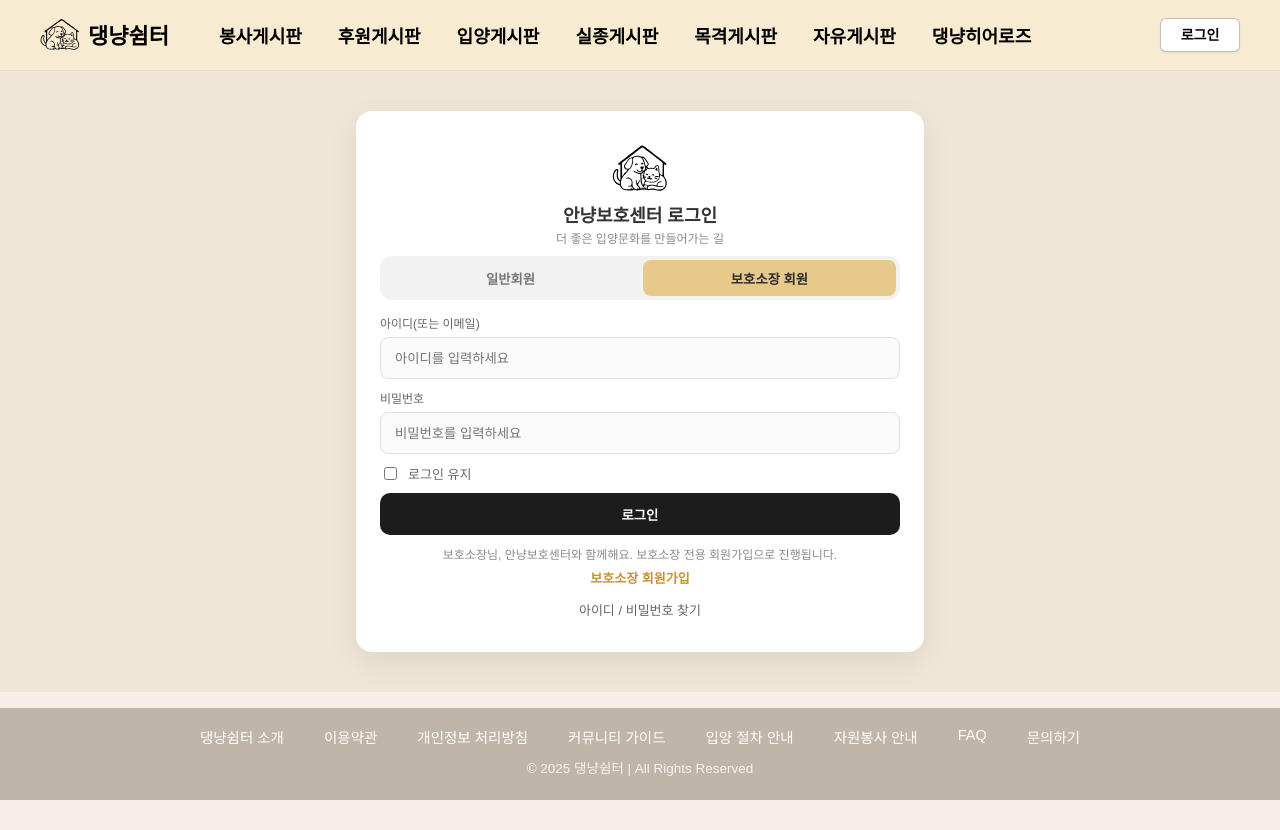
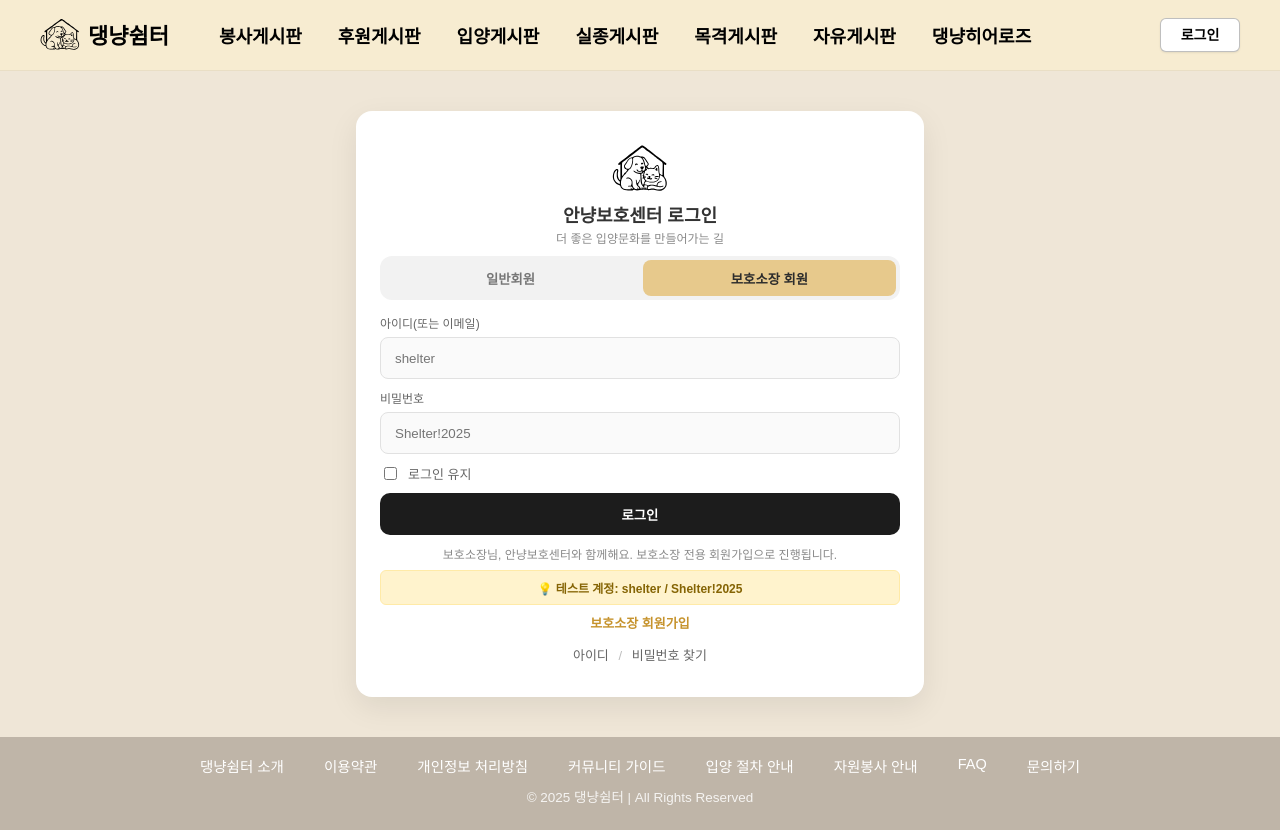
Before and after one commit to beyond-sw-camp/be19-3rd-Backoven-CatDogShelter-FE, a Vue app in the folder CatDogShelter-FE/: page /login in a window 1280 px wide. Both pictures are taken after a click on the button "보호소장 회원". Before the commit the page ends 800 px from the top, so only its background shows below. Built offline with nearby package versions, Linux system fonts and the light colour scheme; no server answers.

Commit message:
보호소장 로그인 및 헤더 라우팅
- 내 정보 버튼에 보호소장 마이페이지로 라우팅

```diff
--- a/CatDogShelter-FE/src/views/auth/login/loginForm.vue
+++ b/CatDogShelter-FE/src/views/auth/login/loginForm.vue
@@ -24,27 +24,42 @@ const signupHint = computed(() =>
     : '보호소장님, 안냥보호센터와 함께해요. 보호소장 전용 회원가입으로 진행됩니다.'
 )
 
-/** ✅ 임시 관리자 우회 로그인 추가 */
+/** ✅ 로그인 처리 (관리자/보호소장/일반) */
 const submit = async () => {
-  // 1) 임시 관리자 계정이면 백엔드 호출 없이 바로 통과
+  // 1) 임시 관리자 계정
   if (form.value.email === 'admin' && form.value.password === 'Admin!2025demo') {
     authed.value = true
-    // 로그인 상태 플래그
     localStorage.setItem('authed', '1')
-    // 라우터 가드/헤더 분기용 역할 값
-    localStorage.setItem('role', 'ADMIN')        // router.beforeEach에서 사용
-    localStorage.setItem('userRole', 'admin')     // 헤더 드롭다운 분기용(있으면)
-    // 필요하면 더미 유저 정보 저장
+    localStorage.setItem('role', 'ADMIN')
+    localStorage.setItem('userRole', 'admin')
     localStorage.setItem('user', JSON.stringify({
       account: 'admin',
       name: '관리자',
     }))
-    // 그냥 홈으로 (헤더의 “내 정보”는 /admin으로 향함)
     await router.push({ name: 'home' })
     return
   }
 
-  // 2) 일반 로그인 플로우
+  // 2) ✅ 하드코딩된 보호소장 계정 (db.json 데이터 기반)
+  if (form.value.email === 'shelter' && form.value.password === 'Shelter!2025') {
+    authed.value = true
+    localStorage.setItem('authed', '1')
+    localStorage.setItem('role', 'SHELTER_HEAD')
+    localStorage.setItem('userRole', 'shelter')
+    localStorage.setItem('user', JSON.stringify({
+      email: 'dain0404@gmail.com',
+      name: '부천시 고양이 보호소',
+      phone: '010-2244-4422',
+      location: '경기도 부천시',
+      joinDate: '2025-01-19',
+      role: 'SHELTER_HEAD',
+      shelterName: '부천시 고양이 보호소'
+    }))
+    await router.push({ name: 'home' })
+    return
+  }
+
+  // 3) 일반 로그인 플로우
   const ok = await login({ ...form.value, role: role.value, keep: keep.value })
   if (ok) {
     router.push({ name: 'home' })
@@ -99,7 +114,7 @@ const emit = defineEmits(['success'])
           type="text"
           autocomplete="username"
           required
-          placeholder="아이디를 입력하세요"
+          :placeholder="role === 'SHELTER_HEAD' ? 'shelter' : '아이디를 입력하세요'"
         />
       </label>
 
@@ -111,7 +126,7 @@ const emit = defineEmits(['success'])
           autocomplete="current-password"
           minlength="6"
           required
-          placeholder="비밀번호를 입력하세요"
+          :placeholder="role === 'SHELTER_HEAD' ? 'Shelter!2025' : '비밀번호를 입력하세요'"
         />
       </label>
 
@@ -132,6 +147,12 @@ const emit = defineEmits(['success'])
     <p class="hint" style="text-align:center; margin:10px 0 6px; color:#8a8a8a; font-size:12px;">
       {{ signupHint }}
     </p>
+
+    <!-- 보호소장 테스트 계정 안내 -->
+    <p v-if="role === 'SHELTER_HEAD'" class="test-info">
+      💡 테스트 계정: shelter / Shelter!2025
+    </p>
+
     <div class="links">
       <!-- 회원가입 -->
       <router-link :to="signupRoute" class="link main">{{ signupLabel }}</router-link>
@@ -196,11 +217,31 @@ input:focus { border-color: #d1b57a; background: #fff; }
 }
 .submit:disabled { opacity: .6; cursor: default; }
 
+.error {
+  color: #d32f2f;
+  font-size: 13px;
+  margin-top: 8px;
+  text-align: center;
+}
+
 .hint { text-align:center; margin:10px 0 6px; color:#8a8a8a; font-size:12px; }
+
+.test-info {
+  text-align: center;
+  margin: 8px 0;
+  padding: 8px;
+  background: #fff3cd;
+  border: 1px solid #ffeaa7;
+  border-radius: 6px;
+  color: #856404;
+  font-size: 12px;
+  font-weight: 600;
+}
 
 .links { margin-top: 6px; text-align: center; color:#666; font-size: 13px; }
 .link { color:#666; text-decoration: none; }
 .link.main { color: #c6932d; font-weight: 700; }
 .link:hover { text-decoration: underline; }
 .dot { margin: 0 6px; color:#bdbdbd; }
+.sep { margin: 0 6px; color:#bdbdbd; }
 </style>
```
